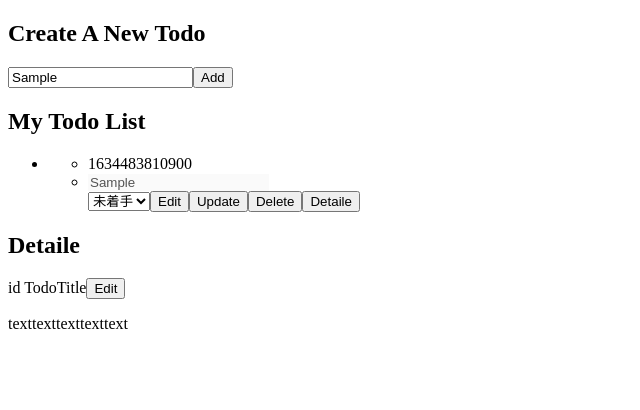
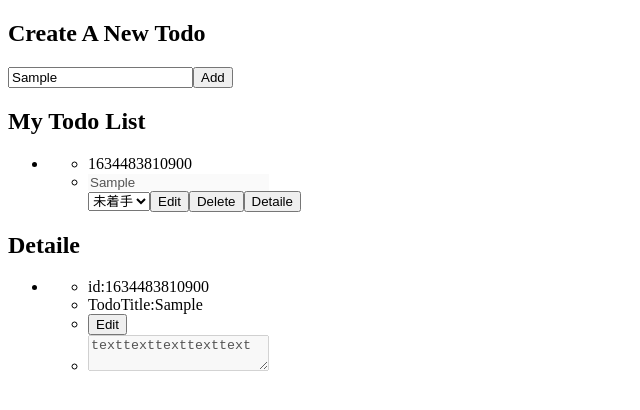
Before and after one commit to london-newyork/react-todo-original-october, a React (Create React App) app: page / in a window 1280 px wide. Both pictures are taken after typing "Sample" into the empty fields and a click on the button "Add". Shown: the top 410 px of the page, without its empty margins (0-640 px from the left). Built offline with nearby package versions, Linux system fonts and the light colour scheme.

Commit message:
add Detailebutton

```diff
--- a/src/App.js
+++ b/src/App.js
@@ -100,11 +100,11 @@ const handleEditInputChange = (e,id) => {
   //今書いているtodoをtodosから見つける
   const getEditedTodo = todos.filter((todo) => {
     //ただのidは今編集しているtodoのid, todo.idはfilterで回しているtodoの配列のid returnで　trueが返る。（filter関数なのでtrueがかえる）
-    return todo.id == id
+    return todo.id === id
   })
 
   //配列が返るがtodoが欲しい。ただし1つのリストしか返ってこない
-  console.log(getEditedTodo[0])
+  console.log(getEditedTodo[0])//** 0指定。初期化？
   const todo = getEditedTodo[0]
 
   //見つかったtodoのテキストを変える
@@ -115,7 +115,7 @@ const handleEditInputChange = (e,id) => {
   const copyTodos = [...todos]
 
   //indexが取得できる
-  const Index = copyTodos.findIndex(todo => todo.id == id)
+  const Index = copyTodos.findIndex(todo => todo.id === id)
   copyTodos[Index] = todo
   console.log(Index)
 
@@ -139,12 +139,8 @@ function handleDeleteTodo(id) {
   setTodos(removeTodo)//もう一度todosにセットし直す
 }
 
-function handleUpdateTodo(id, updatedTodo){
-const updatedItem = todos.map((todo)=> {
-  return todo.id === id ? updatedTodo : todo//idがtodo.idとマッチしている時は新しいTodoを返す
-})
-  setTodo(updatedItem)
-  console.log(updatedItem)
+function handleEditDetaile(){
+
 }
 
   return (
@@ -195,17 +191,14 @@ const updatedItem = todos.map((todo)=> {
               </button>
               <button
                 type="button"
-                onClick={()=> handleUpdateTodo()}
-              >
-                Update
-              </button>
-              <button
-                type="button"
                 onClick={() => handleDeleteTodo(todo.id)}
               >
                 Delete
               </button>
-              <button>
+              <button
+                type="button"
+                onChange={()=>handleEditDetaile()}
+              >
                 Detaile
               </button>
             </ul>
@@ -214,14 +207,30 @@ const updatedItem = todos.map((todo)=> {
       </ul>
 
       <h2>Detaile</h2>
-      <div>
-        id
-        TodoTitle
-        <button>Edit</button>
-        <p>
-          texttexttexttexttext
-        </p>
-      </div>
+      <ul>
+      {todos.map((todo) => (
+        <li key={todo.id}>
+          <ul>
+            <li>id:{todo.id}</li>
+            <li>TodoTitle:{todo.text}</li>
+            <li>
+              <button
+                type="button"
+                onClick={()=>setDisable(false)}
+              >Edit
+            </button>
+            </li>
+            <li>
+              <textarea
+                disabled={disable}
+              >
+              texttexttexttexttext
+              </textarea>
+            </li>
+          </ul>
+        </li>
+      ))}
+      </ul>
     </>
   )
 }
```
